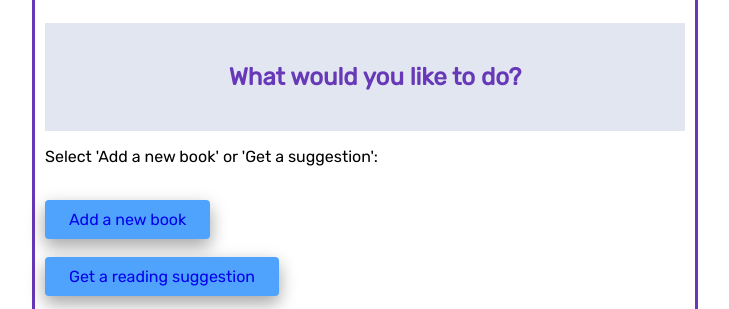
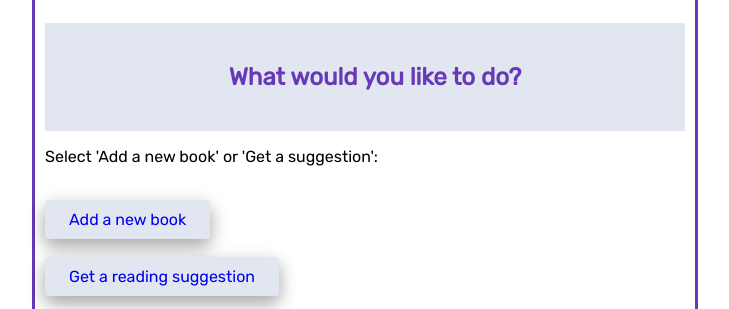
Before and after one commit to Mandelliant/nextbook-django, a Django app: page / in a window 1280 px wide. Shown: the part 50-359 px from the top of the page, without its empty margins (275-1004 px from the left). Run offline with Django 3.2, Linux system fonts and the light colour scheme.

Commit message:
button colors

```diff
--- a/djangosite/menu/static/CSS/menu.css
+++ b/djangosite/menu/static/CSS/menu.css
@@ -22,10 +22,10 @@ p {
 
 button {
     cursor:pointer;
-    background-color: #50A3FC;
+    background-color: #E1E6F0;
     border: none;
     border-radius: 4px;
-    color: E1E6F0;
+    color: 6738B8;
     padding: 10px 24px;
     text-align: center;
     text-decoration: none;
```
